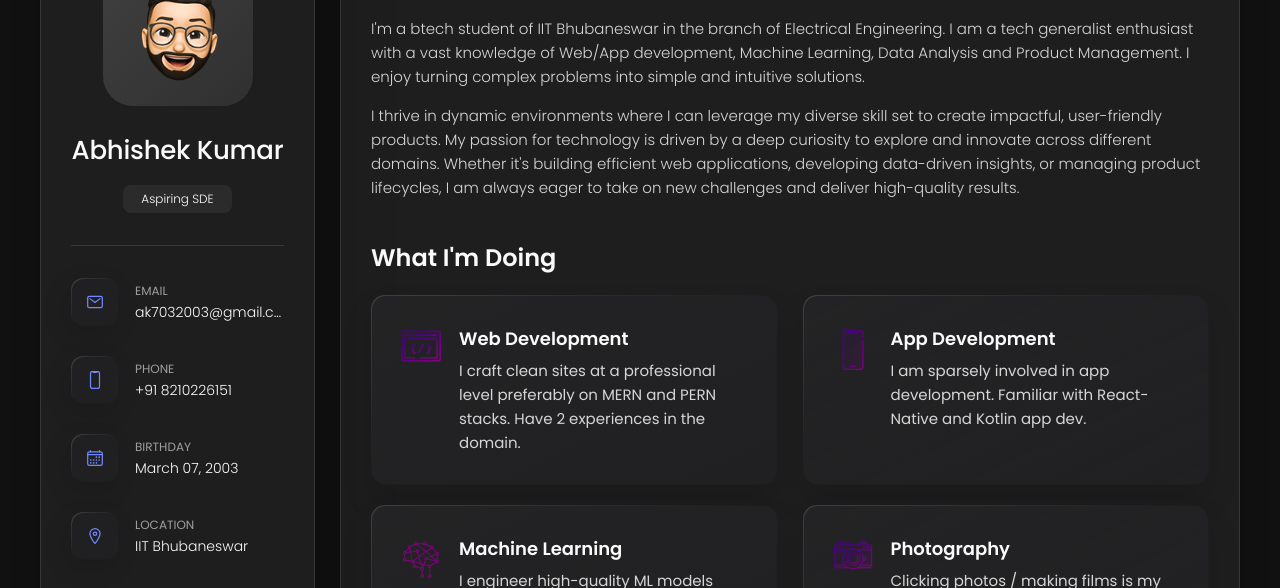
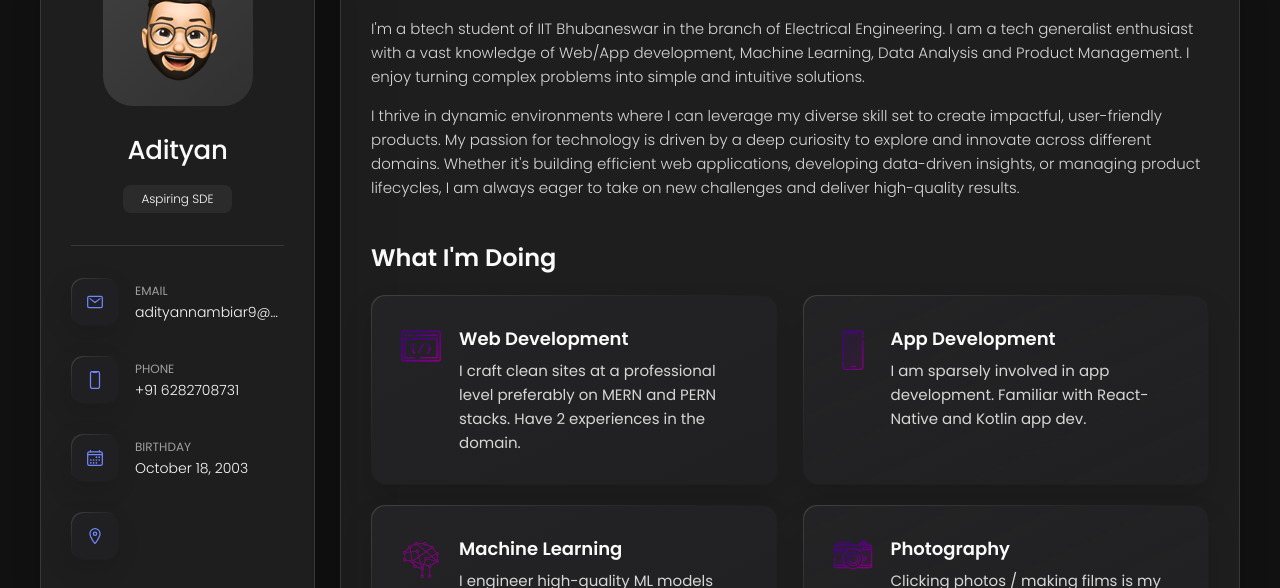
Before and after one commit to AdityanNambiar/Portfolio_Card, a plain HTML site: page index.html in a window 1280 px wide. Shown: the part 162-750 px from the top of the page. Drawn offline with nearby package versions, Linux system fonts and the light colour scheme.

Commit message:
index.html

```diff
--- a/index.html
+++ b/index.html
@@ -51,7 +51,7 @@
           </figure>
 
           <div class="info-content">
-            <h1 class="name" title="Abhishek Kumar">Abhishek Kumar</h1>
+            <h1 class="name" title="Adityan">Adityan</h1>
 
             <p class="title">Aspiring SDE</p>
           </div>
@@ -75,8 +75,8 @@
               <div class="contact-info">
                 <p class="contact-title">Email</p>
 
-                <a href="mailto:ak7032003@gmail.com" class="contact-link"
-                  >ak7032003@gmail.com</a
+                <a href="mailto:adityannambiar9@gmail.com" class="contact-link"
+                  >adityannambiar9@gmail.com</a
                 >
               </div>
             </li>
@@ -89,8 +89,8 @@
               <div class="contact-info">
                 <p class="contact-title">Phone</p>
 
-                <a href="tel:+918210226151" class="contact-link"
-                  >+91 8210226151
+                <a href="tel:+916282708731" class="contact-link"
+                  >+91 6282708731
                 </a>
               </div>
             </li>
@@ -103,7 +103,7 @@
               <div class="contact-info">
                 <p class="contact-title">Birthday</p>
 
-                <time datetime="1982-06-23">March 07, 2003</time>
+                <time datetime="2003-18-10">October 18, 2003</time>
               </div>
             </li>
 
@@ -112,11 +112,7 @@
                 <ion-icon name="location-outline"></ion-icon>
               </div>
 
-              <div class="contact-info">
-                <p class="contact-title">Location</p>
 
-                <address>IIT Bhubaneswar</address>
-              </div>
             </li>
           </ul>
 
```
